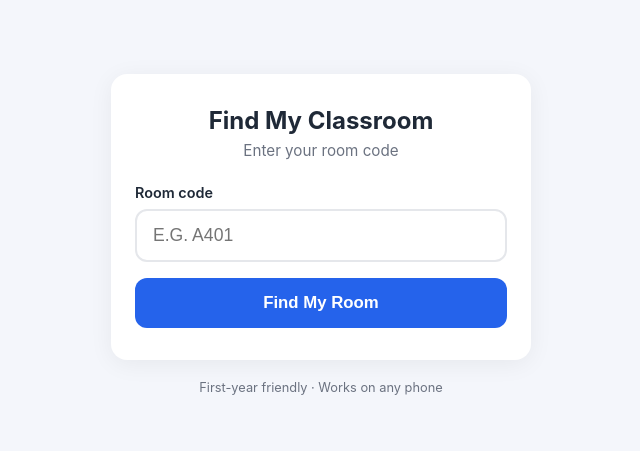
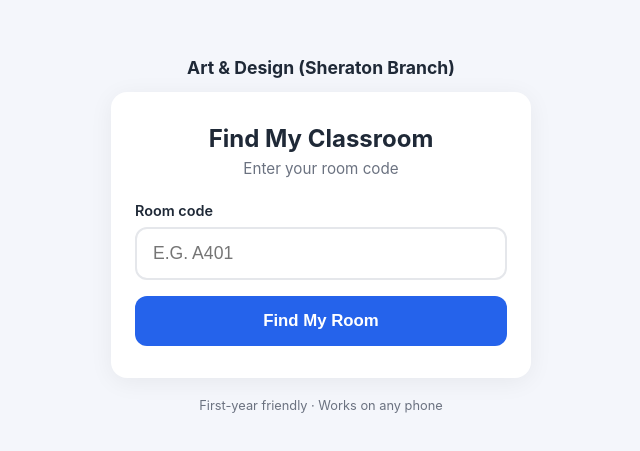
Before and after one commit to ganna12alsayed-hue/AAST-FindRoomART, a plain HTML site: page index.html in a window 1280 px wide. Shown: the part 159-610 px from the top of the page, without its empty margins (319-959 px from the left). Drawn offline with Linux system fonts and the light colour scheme.

Commit message:
Update index.html

```diff
--- a/index.html
+++ b/index.html
@@ -38,6 +38,14 @@
     width: 100%;
     max-width: 420px;
   }
+
+  .department-title {
+  text-align: center;
+  font-size: 1.1rem;
+  font-weight: 700;
+  color: var(--text);
+  margin-bottom: 14px;
+}
 
   .card {
     background: var(--card-bg);
@@ -194,6 +202,8 @@
 <body>
 
 <div class="container">
+  <div class="department-title">Art &amp; Design (Sheraton Branch)</div>
+
   <div class="card">
     <h1>Find My Classroom</h1>
     <p class="subtitle">Enter your room code</p>
```
